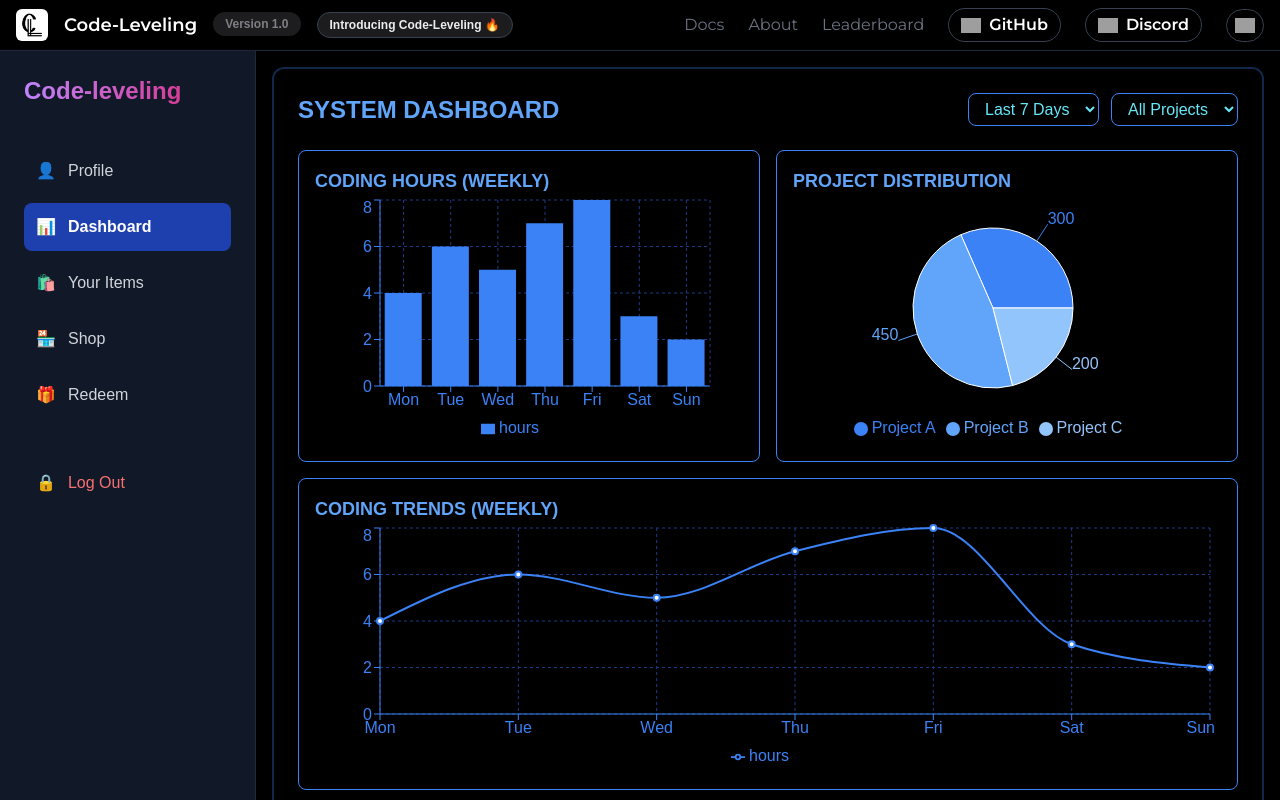
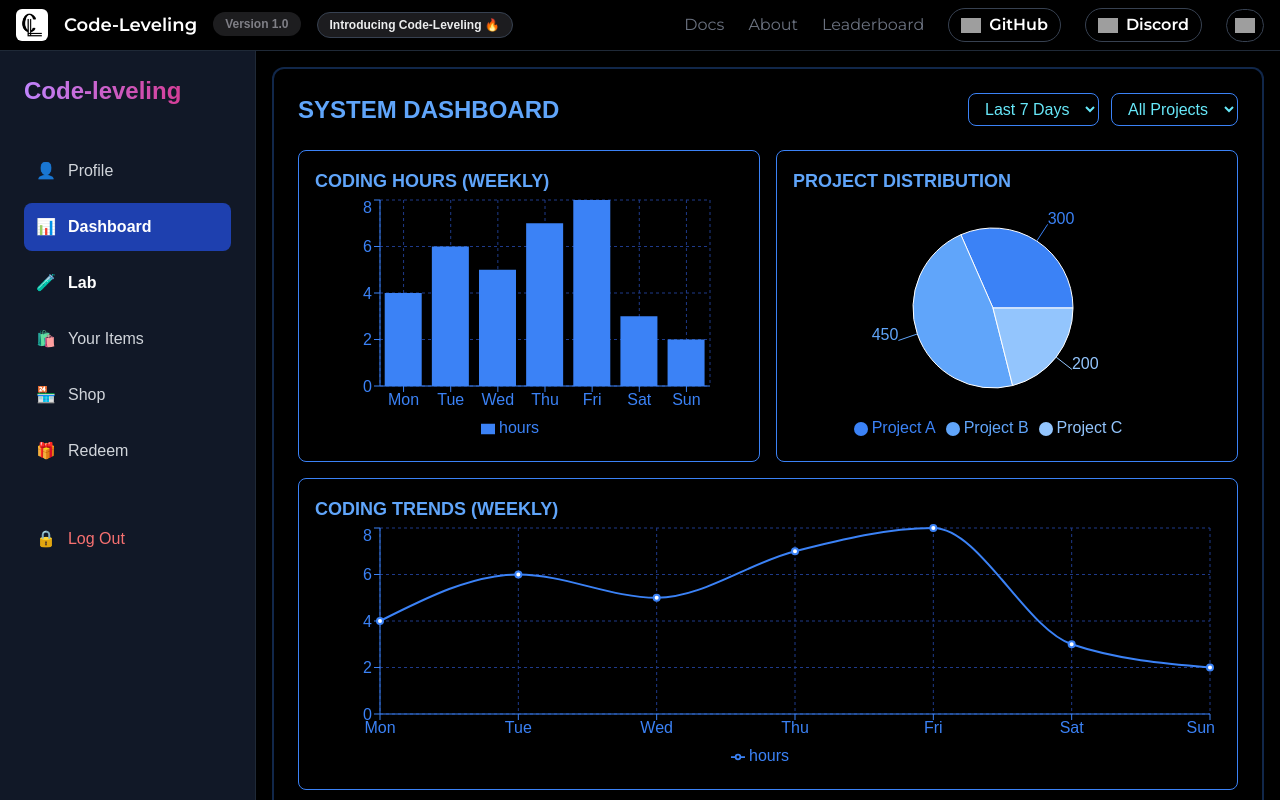
Before and after one commit to 0Armaan025/code-leveling, a Next.js app: page /dashboard in a window 1280 px wide. Shown: the top 800 px of the page. Built offline with nearby package versions, Linux system fonts and the light colour scheme; grey boxes are pictures that could not be loaded; a web font is replaced by a local one.

Commit message:
minor fix

```diff
--- a/src/components/left-side-bar/LeftSideBar.tsx
+++ b/src/components/left-side-bar/LeftSideBar.tsx
@@ -64,6 +64,29 @@ const LeftSidebar = () => {
                         Dashboard
                     </span>
                 </Link>
+
+                {/* Lab Link */}
+                <Link
+                    href="/lab"
+                    className={`flex items-center p-3 rounded-lg transition-all duration-300 hover:bg-gray-800 group ${isActive('/lab')
+                        ? 'bg-blue-800 hover:bg-blue-800'
+                        : 'hover:translate-x-2'
+                        }`}
+                >
+                    <span
+                        className={`text-gray-400 transition-colors duration-300 ${isActive('/dashboard') ? 'text-blue-400' : 'group-hover:text-blue-400'
+                            }`}
+                    >
+                        🧪
+                    </span>
+                    <span
+                        className={`ml-3 text-gray-300 transition-colors duration-300 ${isActive('/dashboard') ? 'text-white font-semibold' : 'group-hover:text-white'
+                            }`}
+                    >
+                        Lab
+                    </span>
+                </Link>
+
 
                 {/* Your Items Link */}
                 <Link
```
